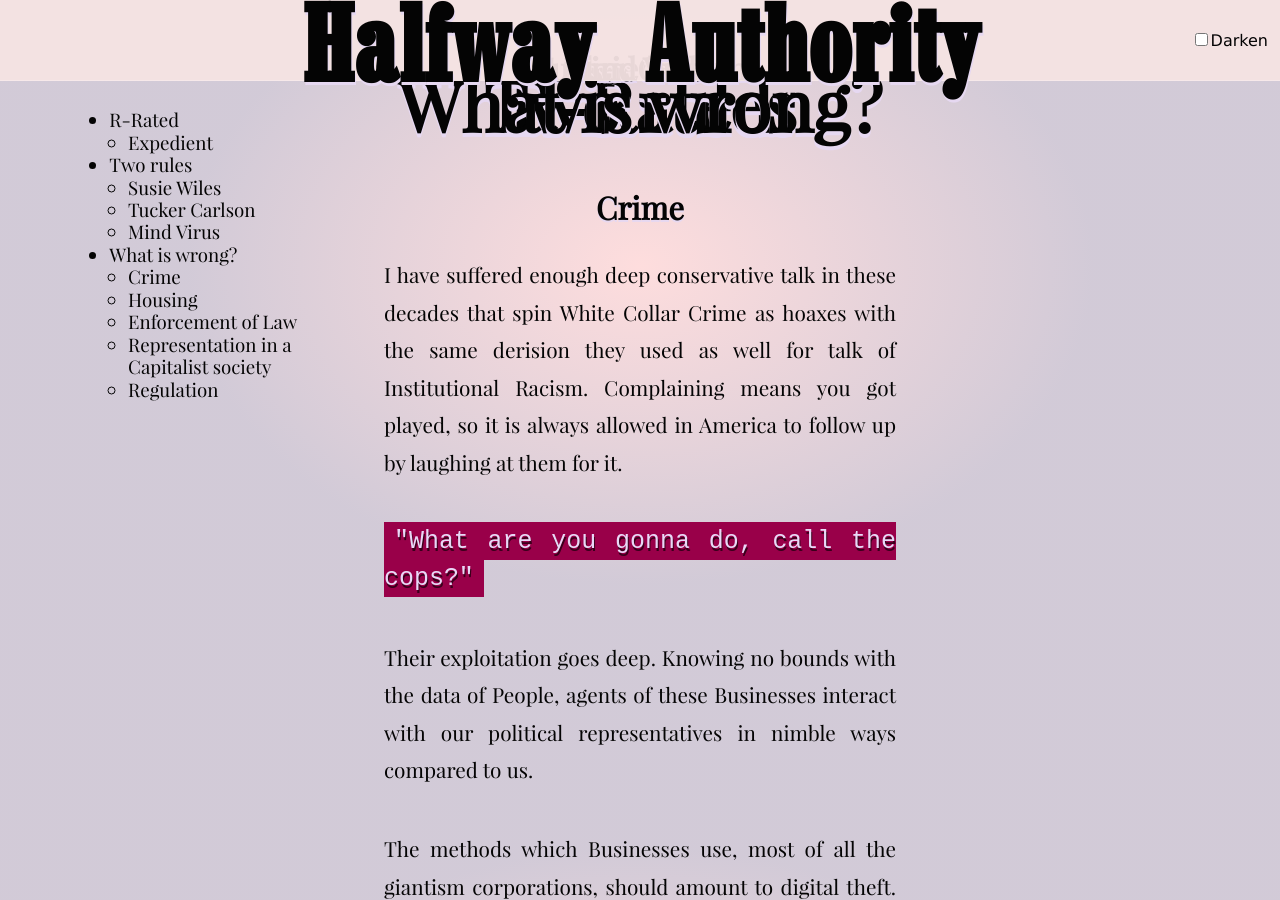
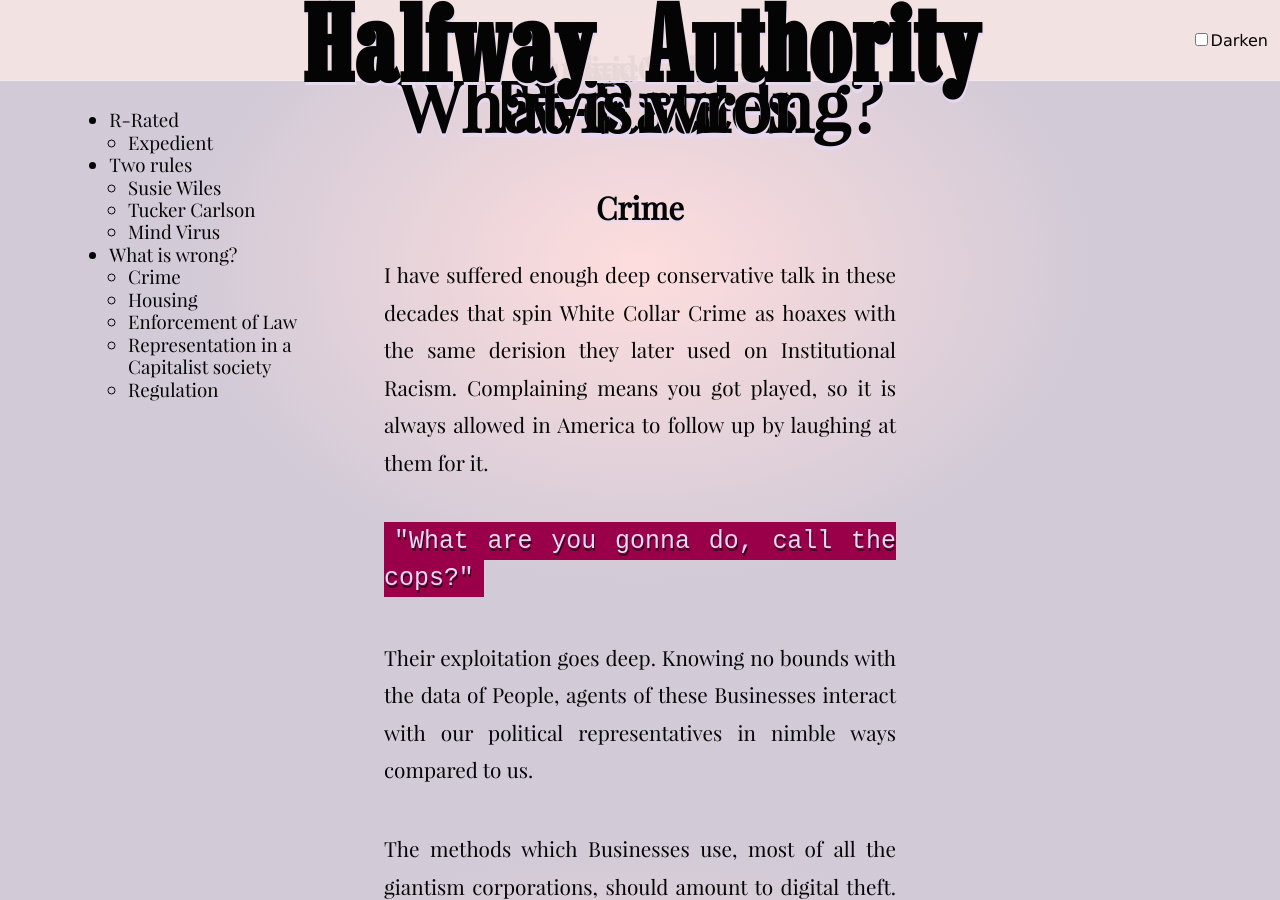
Before and after one commit to tiliv/antibody, a Jekyll site: the page built from docs/journal/autumn-Ryan-Halfway-Authority/index.md, in a window 1280 px wide and 900 px high, scrolled down 27184 px. Built offline with Jekyll 4.4.1, drawn with Linux system fonts in a browser that asks for light colours.

Commit message:
Fix sentence work

```diff
--- a/docs/journal/autumn-Ryan-Halfway-Authority/index.md
+++ b/docs/journal/autumn-Ryan-Halfway-Authority/index.md
@@ -193,7 +193,7 @@ Anti-Woke is backfilling its reservoirs of cultural grievances, and they haven't
 
 #### Crime
 
-I have suffered enough deep conservative talk in these decades that spin White Collar Crime as hoaxes with the same derision they used as well for talk of Institutional Racism. Complaining means you got played, so it is always allowed in America to follow up by laughing at them for it.
+I have suffered enough deep conservative talk in these decades that spin White Collar Crime as hoaxes with the same derision they later used on Institutional Racism. Complaining means you got played, so it is always allowed in America to follow up by laughing at them for it.
 
 `"What are you gonna do, call the cops?"`
 
```
